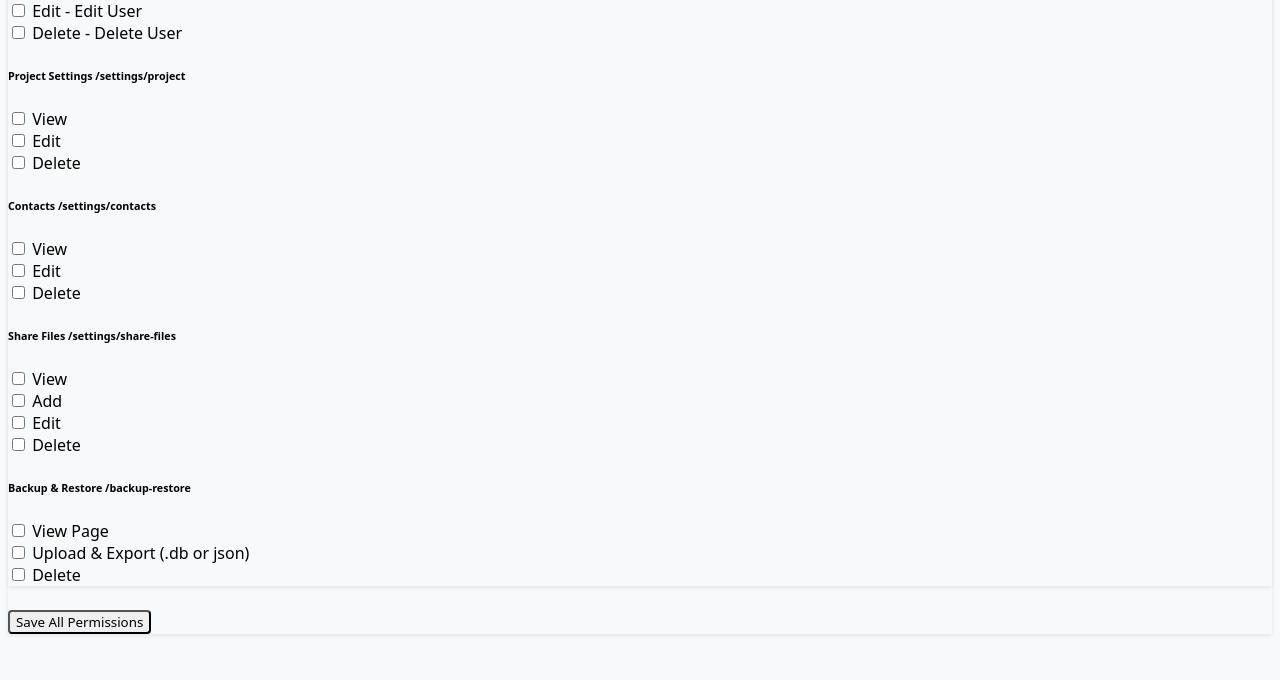
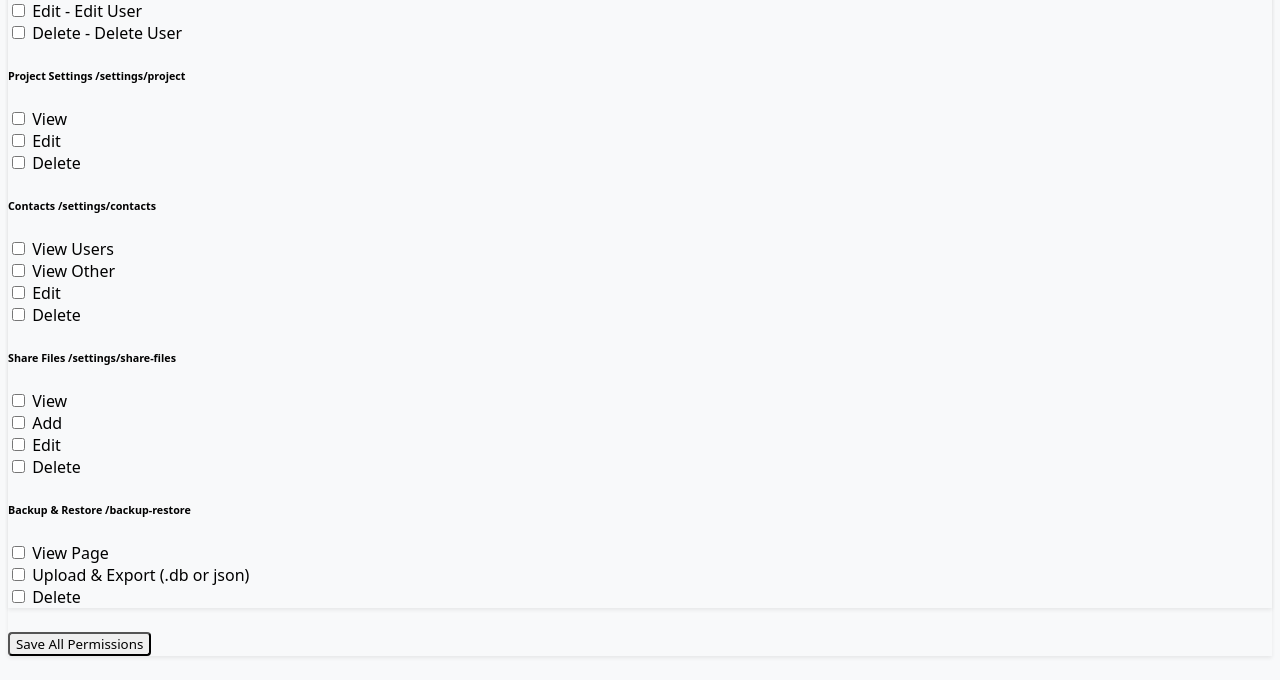
Before and after one commit to officialdanielamani/ElectroManager, a Python web app: template templates/role_form.html in a window 1280 px wide. Shown: the part 3015-3695 px from the top of the page. Before the commit the page ends 3650 px from the top, so only its background shows below. Run offline with Jinja, Linux system fonts and the light colour scheme; the template is opened without the code that fills it, so the values that code supplies are empty.

Commit message:
Contacts revamp: split view permission into view_users / view_other
- routes/contacts.py: check view_users + view_other separately, pass
  both flags to template; gate is denied only if both are false
- routes/user_role.py: update contacts permission save/default from
  {view} to {view_users, view_other, edit, delete}
- templates/role_form.html: replace single View checkbox with
  View Users + View Other (4-column layout)
- templates/settings.html: update contacts card visibility check to
  use view_users or view_other

https://claude.ai/code/session_01JVcymzyU2eVTESNyx6vPzu

```diff
--- a/routes/user_role.py
+++ b/routes/user_role.py
@@ -471,7 +471,7 @@ def role_new():
                     "users_delete": False
                 },
                 "backup_restore": {"view": False, "upload_export": False, "delete": False},
-                "contacts": {"view": False, "edit": False, "delete": False}
+                "contacts": {"view_users": False, "view_other": False, "edit": False, "delete": False}
             }
         }
 
@@ -624,7 +624,8 @@ def role_edit(id):
             }
 
             perms['settings_sections']['contacts'] = {
-                'view': 'settings_sections_contacts_view' in request.form,
+                'view_users': 'settings_sections_contacts_view_users' in request.form,
+                'view_other': 'settings_sections_contacts_view_other' in request.form,
                 'edit': 'settings_sections_contacts_edit' in request.form,
                 'delete': 'settings_sections_contacts_delete' in request.form
             }
--- a/templates/role_form.html
+++ b/templates/role_form.html
@@ -607,15 +607,23 @@
                                 <div class="mb-4 p-3 bg-light rounded">
                                     <h6 class="mb-3"><i class="bi bi-person-lines-fill"></i> Contacts <code class="text-muted">/settings/contacts</code></h6>
                                     <div class="row">
-                                        <div class="col-md-4">
+                                        <div class="col-md-3">
                                             <div class="form-check">
-                                                <input class="form-check-input" type="checkbox" name="settings_sections_contacts_view"
-                                                       {% if perms.get('settings_sections', {}).get('contacts', {}).get('view') %}checked{% endif %}
+                                                <input class="form-check-input" type="checkbox" name="settings_sections_contacts_view_users"
+                                                       {% if perms.get('settings_sections', {}).get('contacts', {}).get('view_users') %}checked{% endif %}
                                                        {% if role.is_system_role %}disabled{% endif %}>
-                                                <label class="form-check-label">View</label>
+                                                <label class="form-check-label">View Users</label>
                                             </div>
                                         </div>
-                                        <div class="col-md-4">
+                                        <div class="col-md-3">
+                                            <div class="form-check">
+                                                <input class="form-check-input" type="checkbox" name="settings_sections_contacts_view_other"
+                                                       {% if perms.get('settings_sections', {}).get('contacts', {}).get('view_other') %}checked{% endif %}
+                                                       {% if role.is_system_role %}disabled{% endif %}>
+                                                <label class="form-check-label">View Other</label>
+                                            </div>
+                                        </div>
+                                        <div class="col-md-3">
                                             <div class="form-check">
                                                 <input class="form-check-input" type="checkbox" name="settings_sections_contacts_edit"
                                                        {% if perms.get('settings_sections', {}).get('contacts', {}).get('edit') %}checked{% endif %}
@@ -623,7 +631,7 @@
                                                 <label class="form-check-label">Edit</label>
                                             </div>
                                         </div>
-                                        <div class="col-md-4">
+                                        <div class="col-md-3">
                                             <div class="form-check">
                                                 <input class="form-check-input" type="checkbox" name="settings_sections_contacts_delete"
                                                        {% if perms.get('settings_sections', {}).get('contacts', {}).get('delete') %}checked{% endif %}
--- a/templates/settings.html
+++ b/templates/settings.html
@@ -107,7 +107,7 @@
     {% endif %}
 
     <!-- Contacts -->
-    {% if current_user.has_permission('settings_sections.contacts', 'view') %}
+    {% if current_user.has_permission('settings_sections.contacts', 'view_users') or current_user.has_permission('settings_sections.contacts', 'view_other') %}
     <div class="col-md-6 col-lg-4 mb-3">
         <div class="card h-100">
             <div class="card-body text-center">
```
Also changed, not shown: routes/contacts.py (+5 -2 lines).
